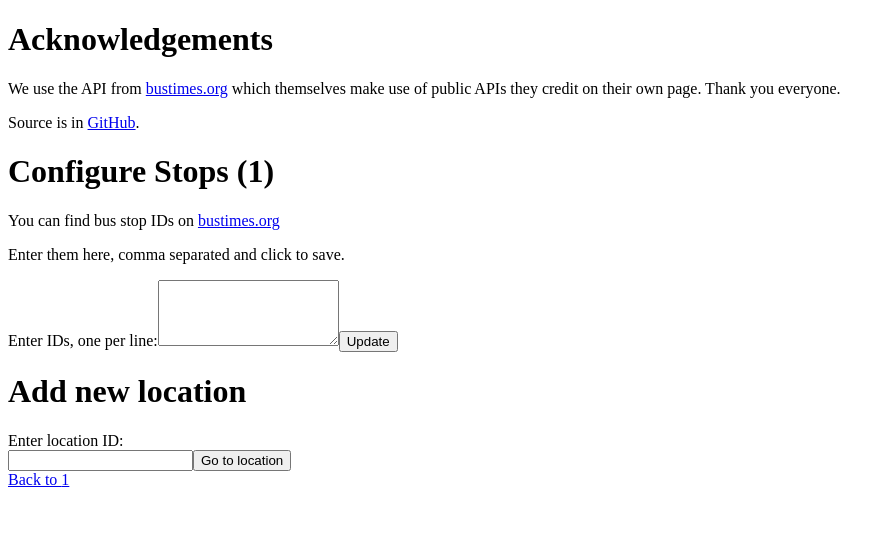
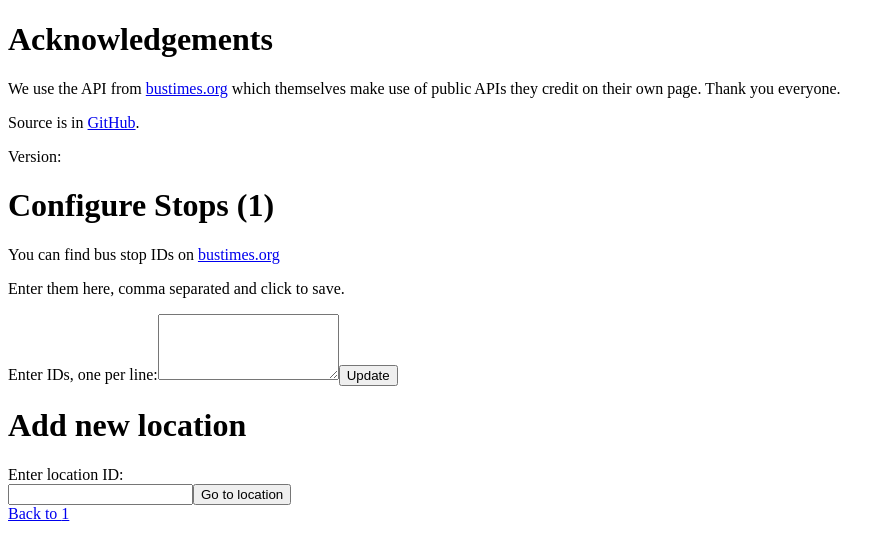
Before and after one commit to ukslim/my-bus-stops, a Next.js app: page /loc/1/config in a window 1280 px wide. Shown: the top 560 px of the page, without its empty margins (0-895 px from the left). Built offline with nearby package versions, Linux system fonts and the light colour scheme.

Commit message:
Show version on Config page

```diff
--- a/pages/loc/[locationId]/config.tsx
+++ b/pages/loc/[locationId]/config.tsx
@@ -46,6 +46,9 @@ const Config: React.FC = () => {
         </a>
         .
       </p>
+      <p className="mb-4">
+        Version: {process.env.NEXT_PUBLIC_VERCEL_GIT_COMMIT_SHA}
+      </p>
       <h1 className="text-2xl font-bold mb-4">
         Configure Stops ({locationId})
       </h1>
```
